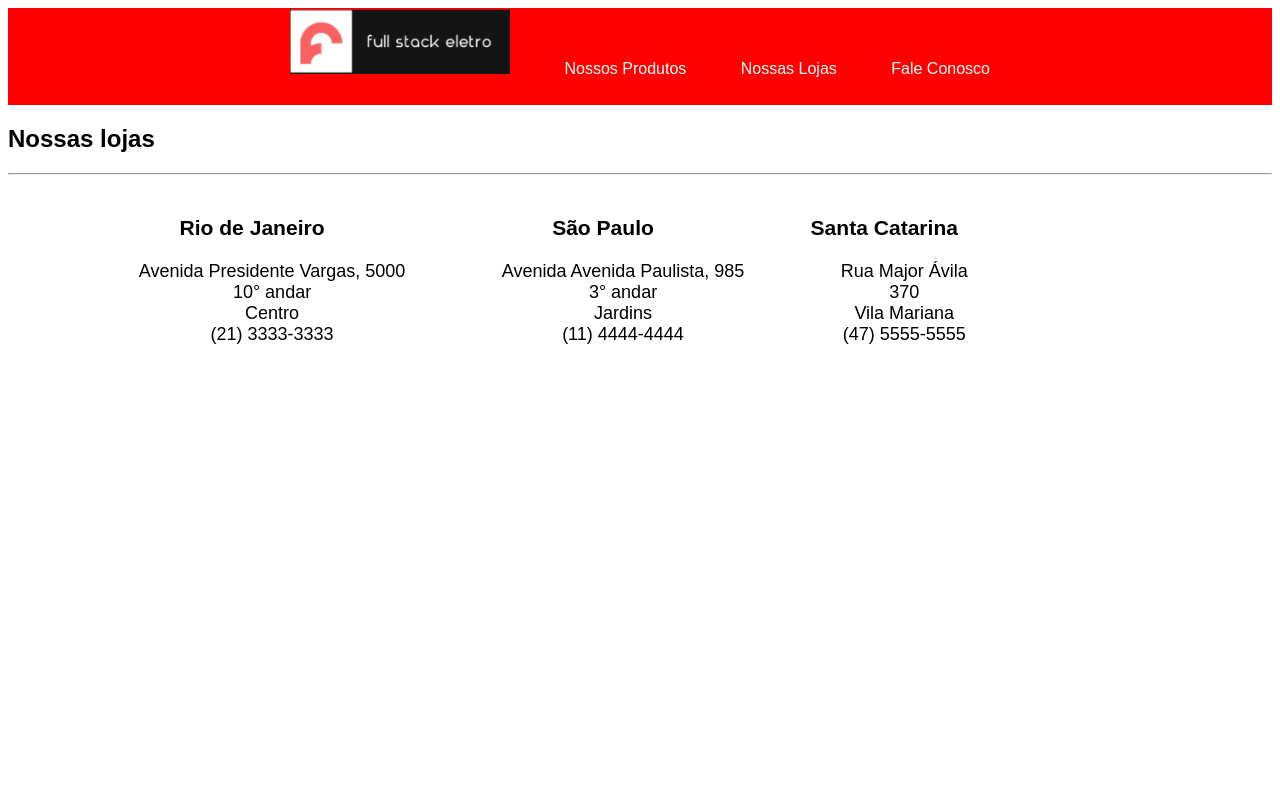
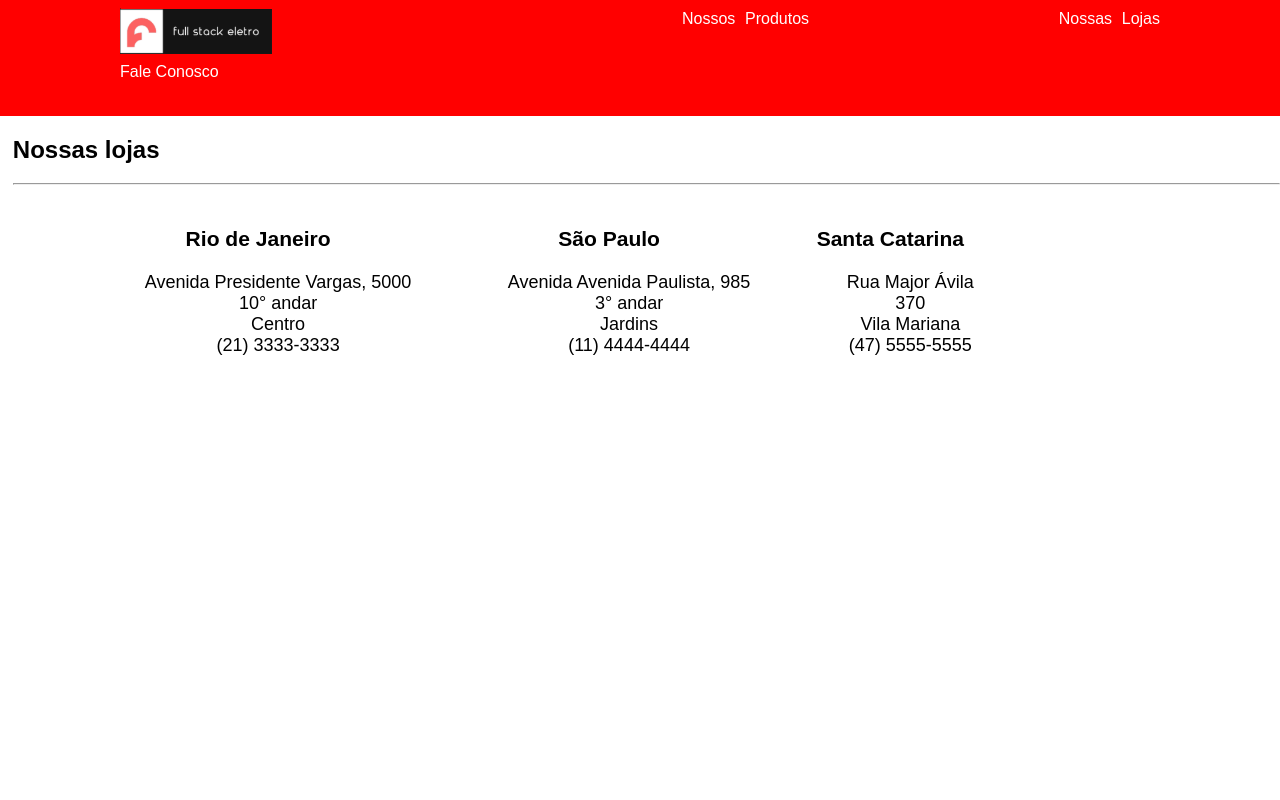
Before and after one commit to Mayra-Almeida/FullStackEletro, a plain HTML site: page loja.html in a window 1280 px wide. Shown: the top 800 px of the page. Drawn offline with Linux system fonts and the light colour scheme.

Commit message:
estilizando menu da página

```diff
--- a/estilo.css
+++ b/estilo.css
@@ -1,5 +1,10 @@
 body {
     font-family: Arial, Helvetica, sans-serif;
+    margin: 0px;
+}
+
+main {
+    margin-left: 1%;
 }
 
 #forma_pagamento {
@@ -10,18 +15,20 @@ body {
 .menu a {
     color: white;
     text-decoration: none;
-    padding: 25px;
-    vertical-align: 150%;
+    padding: 120px;
+    vertical-align: 35px;
 }
 
 .menu {
     background-color: #FF0000;
-    text-align: center;
+    text-align: justify;
 }
 
 #logo {
-    width: 220px;
-    margin-left: 0;
+    width: 11.9%;
+    margin-right: 160px;
+    margin-bottom: -30px;
+    margin-top: 8px;
 }
 
 .forma_pag_img img {
@@ -56,7 +63,7 @@ body {
     list-style: none;
 }
 
-.categorias{
+.categorias {
     font-size: 18px;
     font-weight: bold;
     display: inline-block;
@@ -65,24 +72,24 @@ body {
     vertical-align: bottom;
 }
 
-.produtos{
+.produtos {
     height: 1000px;
     width: 79%;
     display: inline-block;
     color: black
 }
 
-.box_produto{
+.box_produto {
     display: inline-block;
     background-color: #fff;
     border-radius: 5%;
     text-align: center;
     width: 20%;
     margin: 12px 0px 0px 32px;
-    box-shadow: 1px 1px 1px rgba(1,1,1,0.6);
+    box-shadow: 1px 1px 1px rgba(1, 1, 1, 0.6);
 }
 
-.preco{
+.preco {
     color: red;
     font-weight: bold;
 }
--- a/loja.html
+++ b/loja.html
@@ -3,7 +3,8 @@
 
 <head>
     <meta charset="UTF-8">
-    <title>Nossas Lojas - Full Stack Eletro</title>
+    <meta name="viewport" content="width=device-width, initial-scale=1">
+    <title>Nossas Lojas</title>
     <link rel="stylesheet" type="text/css" href="estilo.css">
 </head>
 
```
Also changed, not shown: contato.html (+2 -1 lines), index.html (+1 -0 lines), produtos.html (+2 -1 lines).
